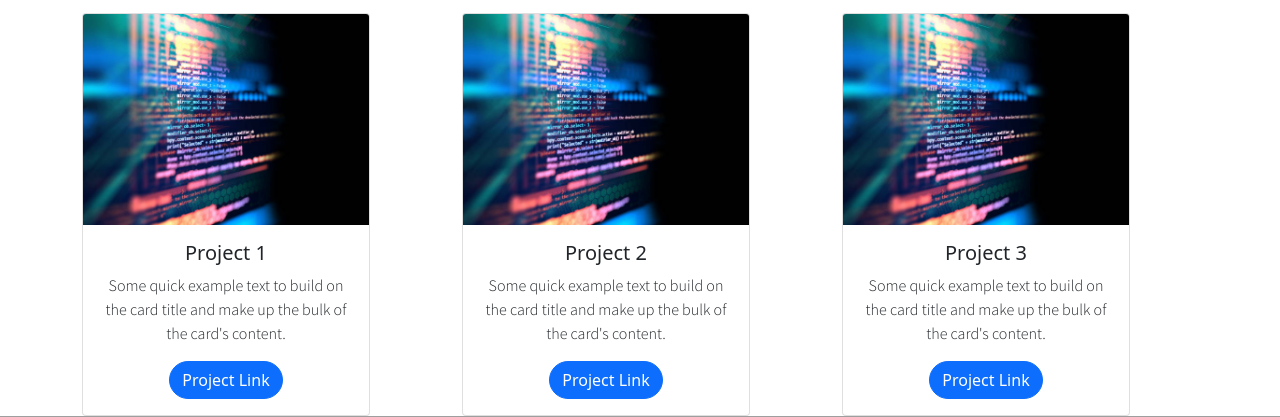
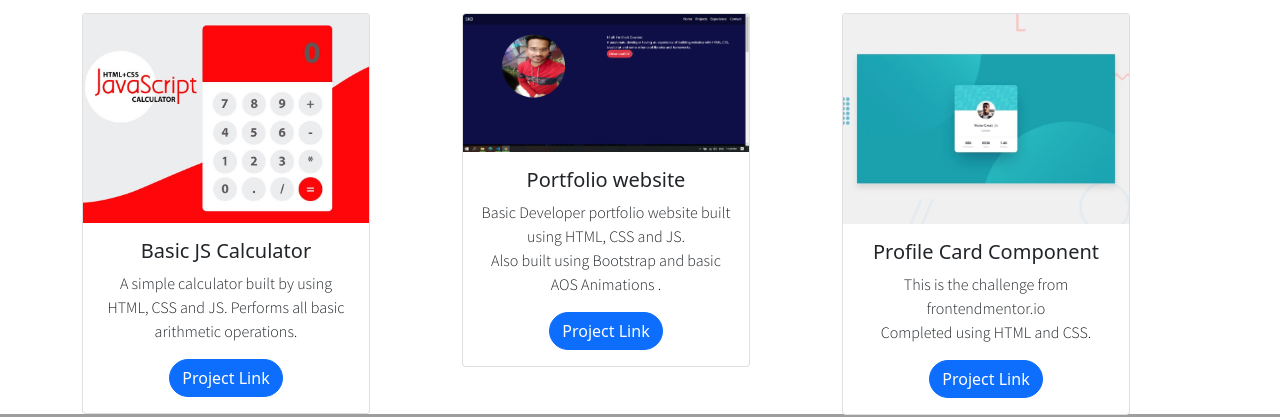
Before and after one commit to dawoodxp97/Basic-Web-Portfolio, a plain HTML site: page index.html in a window 1280 px wide. Shown: the part 885-1302 px from the top of the page. Drawn offline with nearby package versions, Linux system fonts and the light colour scheme; grey boxes are pictures that could not be loaded.

Commit message:
Finalised the Web Portfolio

```diff
--- a/index.html
+++ b/index.html
@@ -87,33 +87,30 @@
             <div class="row">
                 <div data-aos="flip-up" class="col-lg-4">
                     <div class="card" style="width: 18rem;">
-                        <img src="/resources/images/prj-pic.jpg" class="card-img-top" alt="project-1-pic">
+                        <img src="/resources/images/prj-1-pic.jpg" class="card-img-top" alt="project-1-pic">
                         <div class="card-body">
-                            <h5 class="card-title">Project 1</h5>
-                            <p class="card-text">Some quick example text to build on the card title and make up the bulk
-                                of the card's content.</p>
+                            <h5 class="card-title">Basic JS Calculator</h5>
+                            <p class="card-text">A simple calculator built by using HTML, CSS and JS. Performs all basic arithmetic operations.</p>
                             <a href="#" class="btn btn-primary rounded-pill">Project Link</a>
                         </div>
                     </div>
                 </div>
                 <div data-aos="flip-up" class="col-lg-4">
                     <div class="card" style="width: 18rem;">
-                        <img src="/resources/images/prj-pic.jpg" class="card-img-top" alt="project-1-pic">
+                        <img src="/resources/images/prj-2-pic.png" class="card-img-top" alt="project-1-pic">
                         <div class="card-body">
-                            <h5 class="card-title">Project 2</h5>
-                            <p class="card-text">Some quick example text to build on the card title and make up the bulk
-                                of the card's content.</p>
+                            <h5 class="card-title">Portfolio website</h5>
+                            <p class="card-text">Basic Developer portfolio website built using HTML, CSS and JS. <br> Also built using Bootstrap and basic AOS Animations . </p>
                             <a href="#" class="btn btn-primary rounded-pill">Project Link</a>
                         </div>
                     </div>
                 </div>
                 <div data-aos="flip-up" class="col-lg-4 ">
                     <div class="card" style="width: 18rem;">
-                        <img src="/resources/images/prj-pic.jpg" class="card-img-top" alt="project-1-pic">
+                        <img src="/resources/images/prj-3-pic.jpg" class="card-img-top" alt="project-1-pic">
                         <div class="card-body">
-                            <h5 class="card-title">Project 3</h5>
-                            <p class="card-text">Some quick example text to build on the card title and make up the bulk
-                                of the card's content.</p>
+                            <h5 class="card-title">Profile Card Component</h5>
+                            <p class="card-text">This is the challenge from frontendmentor.io <br> Completed using HTML and CSS.</p>
                             <a href="#" class="btn btn-primary rounded-pill">Project Link</a>
                         </div>
                     </div>
```
Also changed, not shown: resources/images/prj-1-pic.jpg (added), resources/images/prj-2-pic.png (added), resources/images/prj-3-pic.jpg (added).
